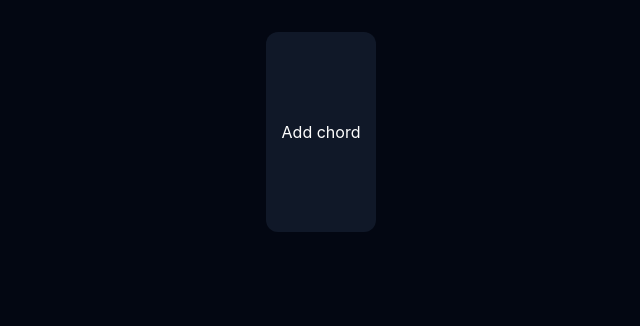
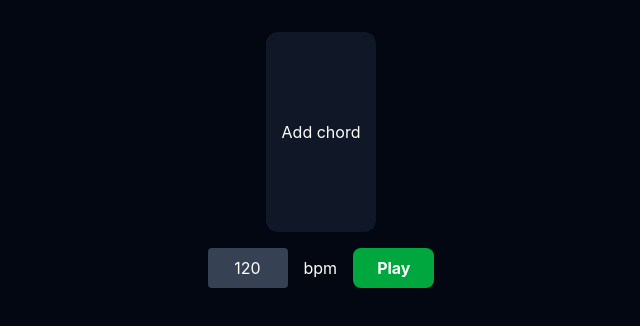
Before and after one commit to dsanderling/overchanges, a React (Vite) app in the folder client/: page / in a window 1280 px wide. Shown: the top 326 px of the page, without its empty margins (319-959 px from the left). Built offline with nearby package versions, Linux system fonts and the light colour scheme.

Commit message:
Add ability to play through chords

```diff
--- a/client/src/components/ChordBox/ChordBox.tsx
+++ b/client/src/components/ChordBox/ChordBox.tsx
@@ -2,12 +2,14 @@ import type { Chord } from "../../types/chord";
 
 interface ChordBoxProps {
     chord: Chord;
+    isActive: boolean;
     onEdit: () => void;
 }
 
-const ChordBox = ({chord, onEdit }: ChordBoxProps) => {
+const ChordBox = ({chord, isActive, onEdit }: ChordBoxProps) => {
     return (
-        <div onClick={onEdit} style={{ width: `${chord.beats * 48}px`}} className="bg-gray-800 text-white rounded-lg p-3">
+        <div onClick={onEdit} style={{ width: `${chord.beats * 48}px`}}
+            className={`${isActive ? 'bg-blue-600' : 'bg-gray-800' } text-white rounded-lg p-3`}>
             {chord.root} {chord.quality}
         </div>
     );
--- a/client/src/components/ChordProgressionEditor/ChordProgressionEditor.tsx
+++ b/client/src/components/ChordProgressionEditor/ChordProgressionEditor.tsx
@@ -1,11 +1,37 @@
-import { useState } from "react";
+import { useState, useEffect } from "react";
 import type { Chord } from "../../types/chord";
 import ChordBox from "../ChordBox/ChordBox";
 import ChordPicker from "../ChordPicker/ChordPicker";
+import { playTick } from "../../utils/audio";
 
 const ChordProgressionEditor = () => {
     const [chords, setChords] = useState<Chord[]>([]);
     const [editingIndex, setEditingIndex] = useState<number | null>(null);
+    const [isPlaying, setIsPlaying] = useState<boolean>(false);
+    const [currentBeat, setCurrentBeat] = useState<number>(0);
+    const [bpm, setBpm] = useState<number>(120);
+
+    useEffect(() => { // runs when dependencies change
+        if(!isPlaying) {
+            setCurrentBeat(0);
+            return;
+        }
+        const interval = setInterval(() => {
+            setCurrentBeat(prev => prev + 1);
+        }, 60000/bpm);
+
+        return () => clearInterval(interval); //cleanup
+    }, [isPlaying, bpm]); // dependencies
+
+    useEffect(() => {
+        if (!isPlaying) return;
+        if (getCurrentChordIndex() === null) {
+            setCurrentBeat(0);
+            setIsPlaying(false);
+        }
+        playTick();
+    }, [currentBeat]);
+
     const handleSelect = (chord: Chord) => {
         if (editingIndex === -1) {
             setChords([...chords, chord]);
@@ -16,14 +42,31 @@ const ChordProgressionEditor = () => {
         setEditingIndex(null);
     }
 
+    const getCurrentChordIndex = () => {
+        let beats = 0;
+        for (let i = 0; i < chords.length; i++) {
+            beats += chords[i].beats;
+            if (currentBeat < beats) return i;
+        }
+        return null; // past the end
+    };
+    const currentChordIndex = getCurrentChordIndex();
+
     return (
         <>
-        <div className=" flex flex-wrap gap-3 p-4 bg-gray-900 rounded-xl min-h-[200px] max-w-2xl">
+        <div className="flex flex-wrap gap-3 p-4 bg-gray-900 rounded-xl min-h-[200px] max-w-2xl">
             {chords.map((chord, index) => (
-                <ChordBox key={index} chord={chord} onEdit={() => setEditingIndex(index)}/>
+                <ChordBox key={index} chord={chord} onEdit={() => setEditingIndex(index)} isActive={index===currentChordIndex}/>
             ))}
             <button onClick={() => setEditingIndex(-1)}>
                 Add chord
+            </button>
+        </div>
+        <div className="flex items-center gap-4 mt-4">
+            <input className="bg-gray-700 text-white rounded p-2 w-20 text-center" type="text" value={bpm} onChange={e => setBpm(Number(e.target.value))} />
+            <label>bpm</label>
+            <button className={`${isPlaying ? 'bg-red-600 hover:bg-red-500' : 'bg-green-600 hover:bg-green-500'} text-white font-bold px-6 py-2 rounded-lg`} onClick={() => setIsPlaying(!isPlaying)}>
+                {isPlaying ? 'Stop' : 'Play'}
             </button>
         </div>
         {editingIndex!==null && (
--- /dev/null
+++ b/client/src/utils/audio.ts
@@ -0,0 +1,12 @@
+export const playTick = () => {
+    const ctx = new AudioContext();
+    const osc = ctx.createOscillator();
+    const gain = ctx.createGain();
+    osc.connect(gain);
+    gain.connect(ctx.destination);
+    osc.frequency.value = 800;
+    gain.gain.setValueAtTime(0.3, ctx.currentTime);
+    gain.gain.exponentialRampToValueAtTime(0.001, ctx.currentTime + 0.05);
+    osc.start();
+    osc.stop(ctx.currentTime + 0.05);
+};
```
